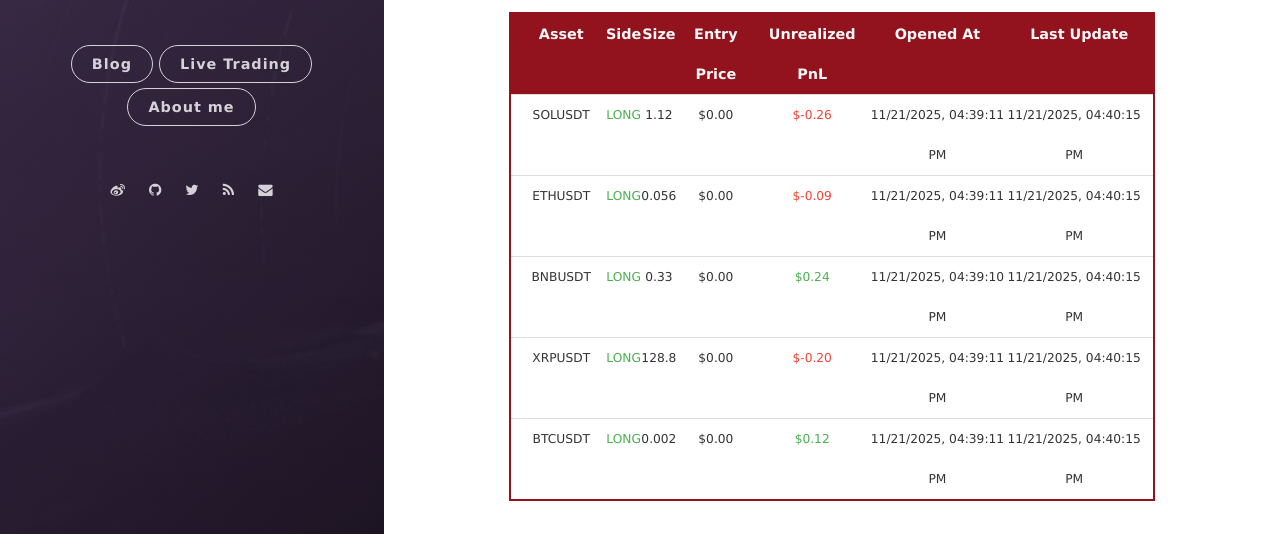
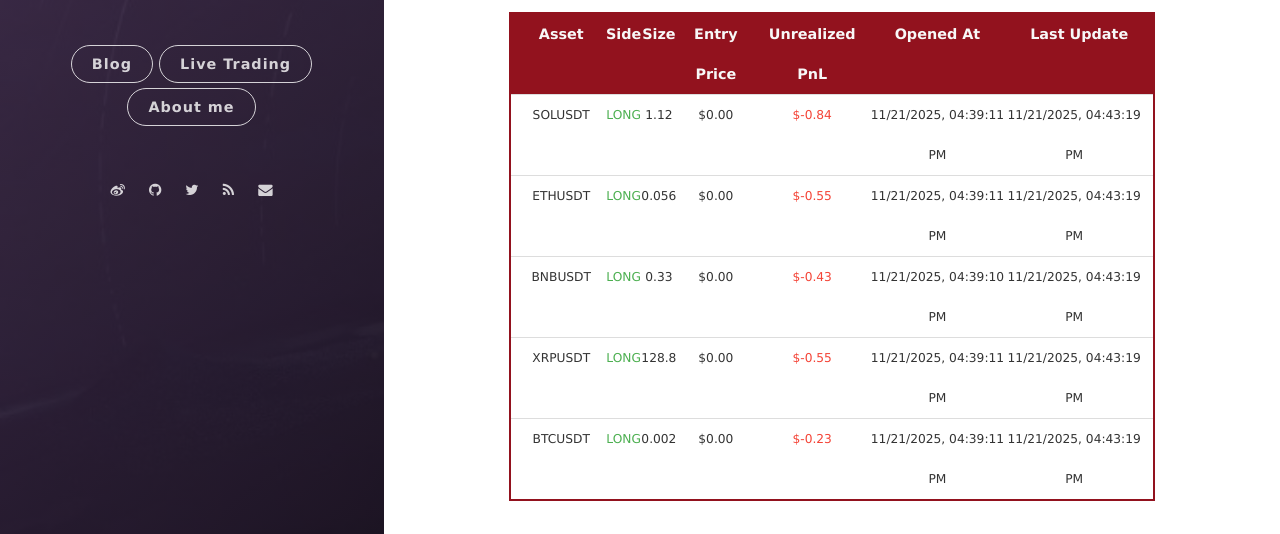
Before and after one commit to leeyegy/leeyegy.github.io, a Jekyll site: the page built from live-trading.html, in a window 1280 px wide and 1243 px high. Shown: the part 642-1176 px from the top of the window. Built offline with Jekyll 4.4.1, drawn with Linux system fonts in a browser that asks for light colours; nearby versions of some CDN libraries.

Commit message:
AccountMonitor: refresh positions 2025-11-22T00:43:19+08:00

```diff
--- a/assets/data/binance/positions.json
+++ b/assets/data/binance/positions.json
@@ -4,44 +4,44 @@
     "side": "LONG",
     "size": 1.12,
     "entryPrice": 0.0,
-    "unrealizedPnl": -0.25719412,
+    "unrealizedPnl": -0.84,
     "openedAt": "2025-11-22T00:39:11+08:00",
-    "reportedAt": "2025-11-22T00:40:15+08:00"
+    "reportedAt": "2025-11-22T00:43:19+08:00"
   },
   {
     "symbol": "ETHUSDT",
     "side": "LONG",
     "size": 0.056,
     "entryPrice": 0.0,
-    "unrealizedPnl": -0.08726992,
+    "unrealizedPnl": -0.55048,
     "openedAt": "2025-11-22T00:39:11+08:00",
-    "reportedAt": "2025-11-22T00:40:15+08:00"
+    "reportedAt": "2025-11-22T00:43:19+08:00"
   },
   {
     "symbol": "BNBUSDT",
     "side": "LONG",
     "size": 0.33,
     "entryPrice": 0.0,
-    "unrealizedPnl": 0.23682463,
+    "unrealizedPnl": -0.42714856,
     "openedAt": "2025-11-22T00:39:10+08:00",
-    "reportedAt": "2025-11-22T00:40:15+08:00"
+    "reportedAt": "2025-11-22T00:43:19+08:00"
   },
   {
     "symbol": "XRPUSDT",
     "side": "LONG",
     "size": 128.8,
     "entryPrice": 0.0,
-    "unrealizedPnl": -0.19915957,
+    "unrealizedPnl": -0.55384,
     "openedAt": "2025-11-22T00:39:11+08:00",
-    "reportedAt": "2025-11-22T00:40:15+08:00"
+    "reportedAt": "2025-11-22T00:43:19+08:00"
   },
   {
     "symbol": "BTCUSDT",
     "side": "LONG",
     "size": 0.002,
     "entryPrice": 0.0,
-    "unrealizedPnl": 0.11613744,
+    "unrealizedPnl": -0.23000805,
     "openedAt": "2025-11-22T00:39:11+08:00",
-    "reportedAt": "2025-11-22T00:40:15+08:00"
+    "reportedAt": "2025-11-22T00:43:19+08:00"
   }
 ]
```
